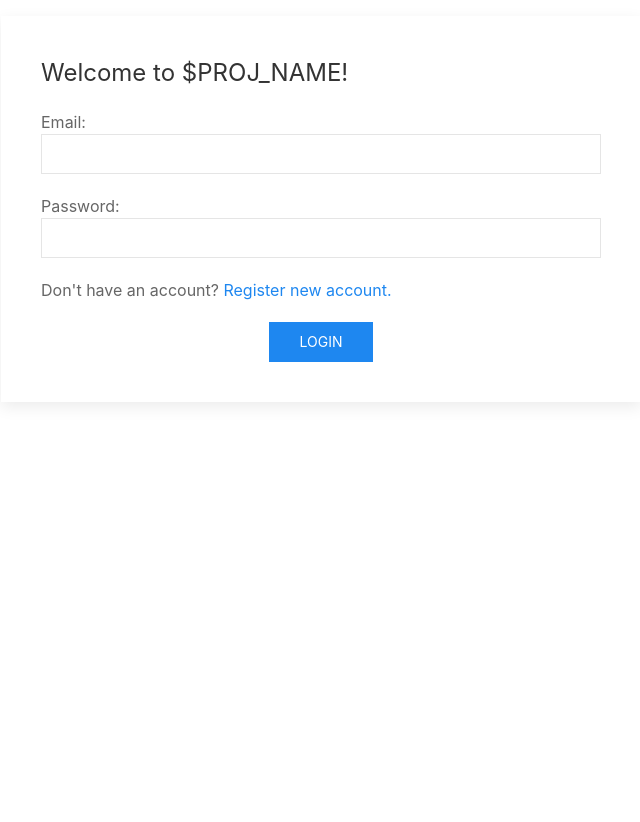
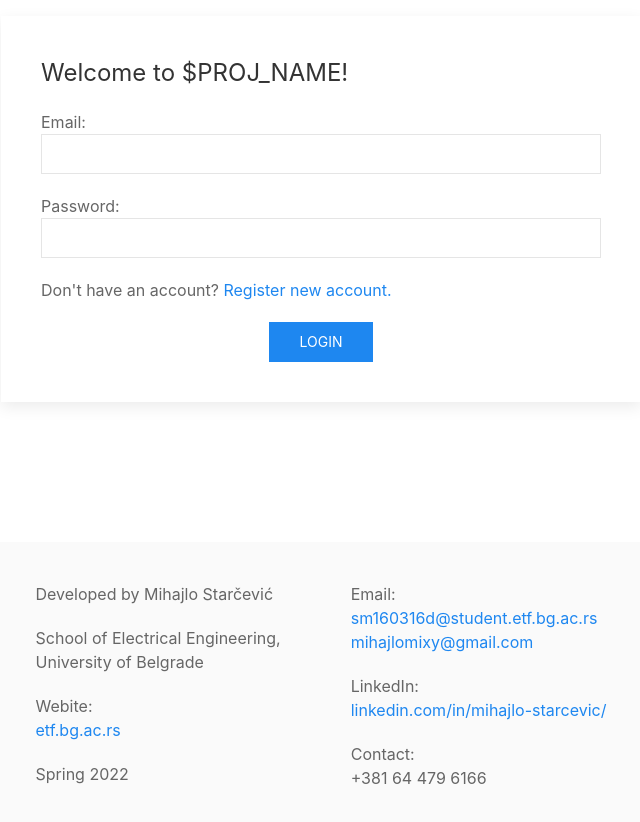
Before and after one commit to mihajlo97/etf-thesis-2022, a React (Create React App) app in the folder frontend/: page /login in a window 1280 px wide. Shown: the part 124-946 px from the top of the page, without its empty margins (319-959 px from the left). Before the commit the page ends 800 px from the top, so only its background shows below. Built offline with nearby package versions, Linux system fonts and the light colour scheme.

Commit message:
Added footer.

```diff
--- a/frontend/src/assets/sass/styles.scss
+++ b/frontend/src/assets/sass/styles.scss
@@ -14,3 +14,7 @@ $bgColorSecondary: #FAFAFA;
 .spinner {
     padding: 5px;
 }
+
+.footer {
+    background-color: $bgColorSecondary;
+}
--- /dev/null
+++ b/frontend/src/components/layout/footer/footer.tsx
@@ -0,0 +1,52 @@
+/* eslint-disable jsx-a11y/anchor-is-valid */
+import React from "react";
+
+export const Footer = () => {
+  return (
+    <React.Fragment>
+      <div className="uk-container-expand footer">
+        <div className="uk-flex uk-flex-center@m uk-padding uk-margin-xlarge-top">
+          <div className="uk-margin-large-right">
+            <p>
+              {"Developed by Mihajlo Starčević"}
+              <br />
+              {""}
+            </p>
+            <p>
+              {"School of Electrical Engineering,"}
+              <br />
+              {"University of Belgrade"}
+            </p>
+            <p>
+              {"Webite:"}
+              <br />
+              <a href="https://www.etf.bg.ac.rs/">{"etf.bg.ac.rs"}</a>
+            </p>
+            <p>{"Spring 2022"}</p>
+          </div>
+          <div>
+            <p>
+              {"Email: "}
+              <br />
+              <a>{"sm160316d@student.etf.bg.ac.rs"}</a>
+              <br />
+              <a>{"mihajlomixy@gmail.com"}</a>
+            </p>
+            <p>
+              {"LinkedIn: "}
+              <br />
+              <a href="https://www.linkedin.com/in/mihajlo-starcevic/">
+                {"linkedin.com/in/mihajlo-starcevic/"}
+              </a>
+            </p>
+            <p>
+              {"Contact: "}
+              <br />
+              {"+381 64 479 6166"}
+            </p>
+          </div>
+        </div>
+      </div>
+    </React.Fragment>
+  );
+};
--- a/frontend/src/components/pages/login/login.tsx
+++ b/frontend/src/components/pages/login/login.tsx
@@ -2,6 +2,7 @@
 import React from "react";
 import { useNavigate } from "react-router-dom";
 import { AppRoutes } from "../../../consts/routes.consts";
+import { Footer } from "../../layout/footer/footer";
 
 export const Login = () => {
   const navigate = useNavigate();
@@ -45,6 +46,8 @@ export const Login = () => {
           </form>
         </div>
       </div>
+
+      <Footer />
     </React.Fragment>
   );
 };
--- a/frontend/src/components/pages/register/register.tsx
+++ b/frontend/src/components/pages/register/register.tsx
@@ -3,6 +3,7 @@ import React from "react";
 import { useNavigate } from "react-router-dom";
 import { AppRoutes } from "../../../consts/routes.consts";
 import { registerUser } from "../../../service/API/user.service";
+import { Footer } from "../../layout/footer/footer";
 import { Spinner } from "../../UI/spinner/spinner";
 
 export const Register = () => {
@@ -245,6 +246,8 @@ export const Register = () => {
           </form>
         </div>
       </div>
+
+      <Footer />
     </React.Fragment>
   );
 };
```
